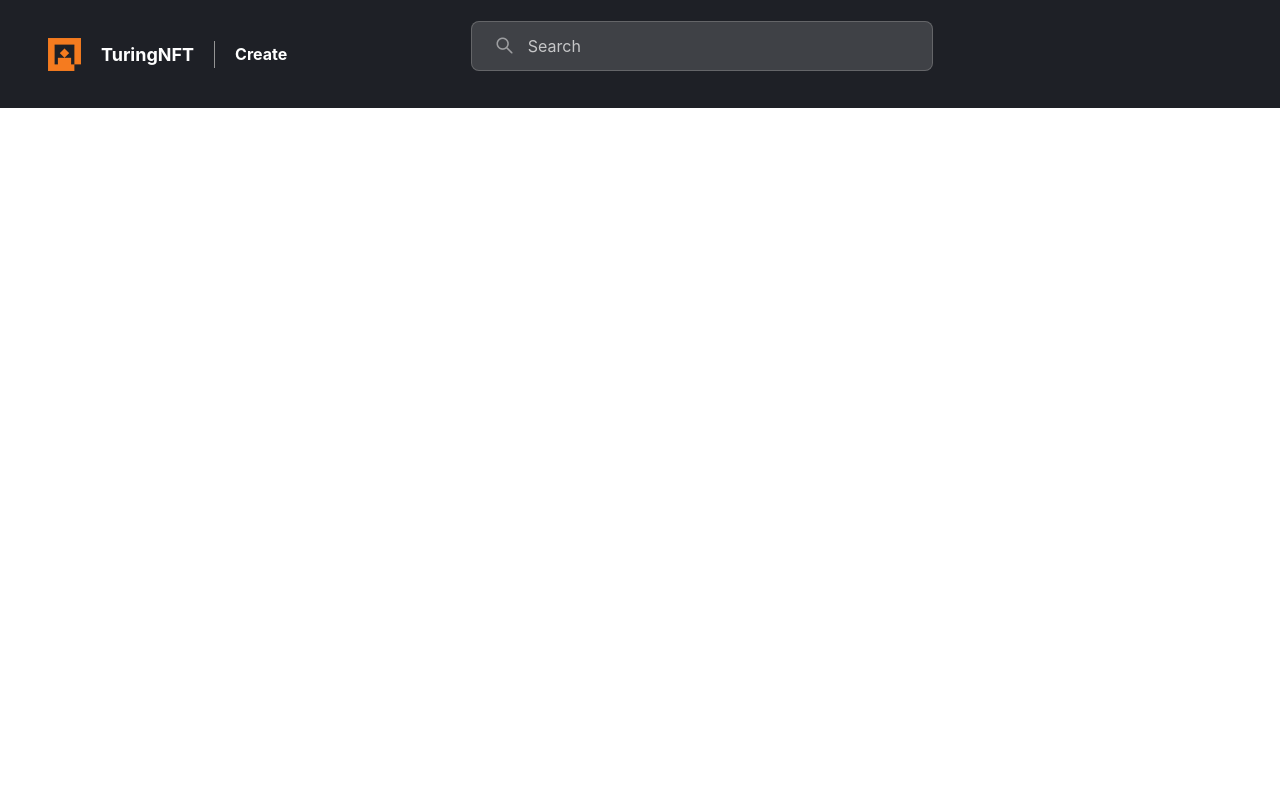
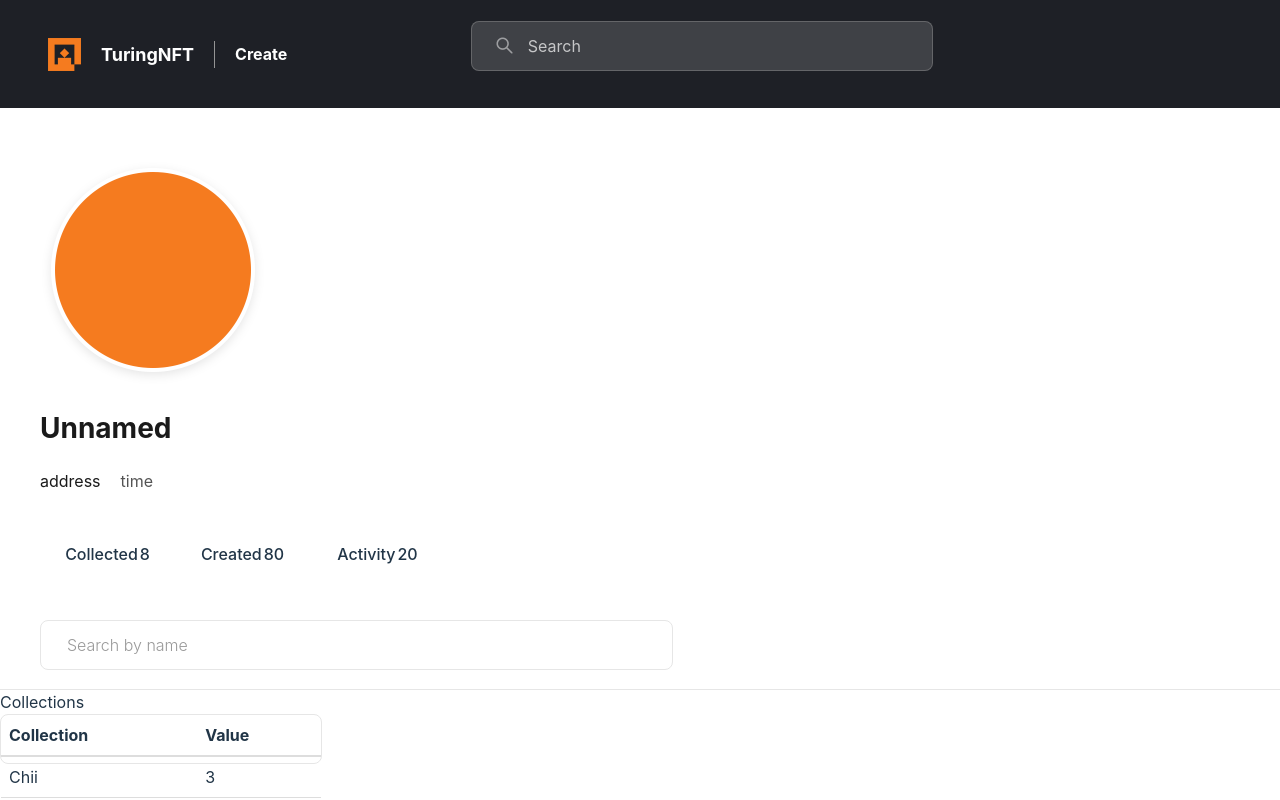
Before and after one commit to AlisaMikhaylovna/nftmarketplace, a React (Vite) app: page /account/1 in a window 1280 px wide. Built offline with nearby package versions, Linux system fonts and the light colour scheme.

Commit message:
collected

```diff
--- a/src/components/Sidebar/index.css
+++ b/src/components/Sidebar/index.css
@@ -29,10 +29,8 @@
     align-items: center;
     text-decoration: none;
     color: inherit;
-    /* 继承颜色 */
     width: 100%;
     height: 100%;
-    /* 让链接占满整个 sidebar-item */
 }
 
 .sidebar-link.active {
--- a/src/pages/Account/index.css
+++ b/src/pages/Account/index.css
@@ -0,0 +1,80 @@
+.account-container {
+    margin-top: 10rem;
+    display: flex;
+    flex-direction: column;
+    align-items: flex-start;
+    text-align: left;
+    cursor: default;
+    margin-left: 40px;
+}
+
+.account-name {
+    font-weight: bold;
+    font-size: 28px;
+    color: #1A1A1A;
+    margin-bottom: 20px;
+    margin-top: 20px;
+}
+
+.account-address {
+    font-weight: 400;
+    font-size: 16px;
+    color: #1A1A1A;
+    margin-right: 20px;
+}
+
+.account-time {
+    font-weight: 400;
+    font-size: 16px;
+    color: #545454;
+}
+
+.account-bar {
+    display: flex;
+    margin-top: 37px;
+    margin-bottom: 23px;
+}
+
+.account-item {
+    width: 135px;
+    height: 48px;
+}
+
+.account-link {
+    display: flex;
+    align-items: center;
+    text-decoration: none;
+    color: inherit;
+    width: 100%;
+    height: 100%;
+    justify-content: center;
+}
+
+
+.account-link.active {
+    background: #F0F0F0;
+    border-radius: 8px;
+    border: 1px solid rgba(248, 247, 243, 0.2);
+}
+
+.account-search {
+    width: 631px;
+    height: 48px;
+    background: #FFFFFF;
+    border-radius: 8px;
+    border: 1px solid #E6E6E6;
+    display: flex;
+    align-items: center;
+    margin-top: 19px;
+    margin-bottom: 19px;
+}
+
+.account-number {
+    margin-left: 2px;
+}
+
+.divider {
+    width: 100vw;
+    height: 1px;
+    background: #E6E6E6;
+}
--- a/src/pages/Account/index.tsx
+++ b/src/pages/Account/index.tsx
@@ -1,12 +1,46 @@
-import { Outlet } from "react-router-dom";
+import { NavLink, Outlet } from "react-router-dom";
 import { NavBar } from "../../components/NavBar";
+import "./index.css"
 
 const Account = () => {
     return (
         <div>
             <NavBar isScrolled={true} />
+            <div className="account-container">
+                <img src="/circle.png" />
+                <span className="account-name">Unnamed</span>
+                <div className="account-sub-title">
+                    <span className="account-address">address</span>
+                    <span className="account-time">time</span>
+                </div>
+                <div className="account-bar">
+                    <div className="account-item">
+                        <NavLink to="/account" end className={({ isActive }) => `account-link ${isActive ? 'active' : ''}`}>
+                            <span>Collected</span>
+                            <span className="account-number">8</span>
+                        </NavLink>
+                    </div>
+                    <div className="account-item">
+                        <NavLink to="/account/created" end className={({ isActive }) => `account-link ${isActive ? 'active' : ''}`}>
+                            <span>Created</span>
+                            <span className="account-number">80</span>
+                        </NavLink>
+                    </div>
+                    <div className="account-item">
+                        <NavLink to="/account/activity" end className={({ isActive }) => `account-link ${isActive ? 'active' : ''}`}>
+                            <span>Activity</span>
+                            <span className="account-number">20</span>
+                        </NavLink>
+                    </div>
+                </div>
+                <div className="account-search">
+                    <img src="/search.png" />
+                    <span style={{ fontWeight: "300", fontSize: "16px", color: "#999999" }}>Search by name</span>
+                </div>
+            </div>
+            <div className="divider"></div>
             <Outlet />
-        </div>
+        </div >
     );
 }
 
--- a/src/pages/Collected/index.css
+++ b/src/pages/Collected/index.css
@@ -0,0 +1,7 @@
+.collected-search {
+    width: 320px;
+    height: 48px;
+    background: #FFFFFF;
+    border-radius: 8px;
+    border: 1px solid #E6E6E6;
+}
--- a/src/pages/Collected/index.tsx
+++ b/src/pages/Collected/index.tsx
@@ -1,7 +1,55 @@
+// import { useEffect, useState } from "react";
+import "./index.css"
+
 const Collected = () => {
+
+    // const [data, setData] = useState([]);
+
+    // useEffect(() => {
+    //     const fetchData = async () => {
+    //         try {
+    //             const response = await fetch('/api/your-endpoint'); // 替换为你的后端接口
+    //             const result = await response.json();
+    //             setData(result); // 假设返回的数据是一个数组
+    //         } catch (error) {
+    //             console.error('Error fetching data:', error);
+    //         }
+    //     };
+
+    //     fetchData();
+    // }, []);
+    const data = [{ collection: "Chii", value: 3 }];
+
+
     return (
         <div>
-            Collected
+            <div className="collected-sidebar">
+                <span>Collections</span>
+                <div className="collected-search">
+                    <table style={{ borderCollapse: 'collapse', width: '100%' }}>
+                        <thead>
+                            <tr>
+                                <th style={{ borderBottom: '2px solid #ddd', padding: '8px', textAlign: 'left' }}>Collection</th>
+                                <th style={{ borderBottom: '2px solid #ddd', padding: '8px', textAlign: 'left' }}>Value</th>
+                            </tr>
+                        </thead>
+                        <tbody>
+                            {data.length > 0 ? (
+                                data.map((item, index) => (
+                                    <tr key={index}>
+                                        <td style={{ padding: '8px', borderBottom: '1px solid #ddd' }}>{item.collection}</td>
+                                        <td style={{ padding: '8px', borderBottom: '1px solid #ddd' }}>{item.value}</td>
+                                    </tr>
+                                ))
+                            ) : (
+                                <tr>
+                                    <td colSpan={2} style={{ padding: '8px', textAlign: 'center' }}>No data available</td>
+                                </tr>
+                            )}
+                        </tbody>
+                    </table>
+                </div>
+            </div>
         </div>
     );
 }
```
Also changed, not shown: src/router/index.tsx (+5 -5 lines), public/circle.png (added), public/edit.png (added).
